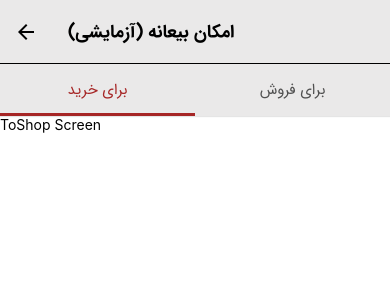
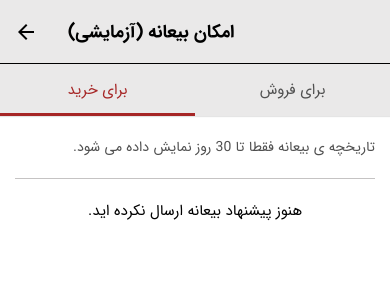
Before and after one commit to mehdisadooni/divar-clone-rn, a React Native app: screen /DepositTopTabs in a window 390 px wide. Shown: the top 300 px of the page. Built offline with nearby package versions, Linux system fonts and the light colour scheme.

Commit message:
complete ToShop screen in Deposit section

```diff
--- a/src/routes/DepositTopTabs.js
+++ b/src/routes/DepositTopTabs.js
@@ -10,7 +10,7 @@ const DepositTopTabs = () => {
     return (
         <Tab.Navigator
             screenOptions={{
-                tabBarInactiveTintColor: colors.drkGray,
+                tabBarInactiveTintColor: colors.darkGray,
                 tabBarActiveTintColor: colors.red,
                 tabBarStyle: {
                     backgroundColor: '#eae9e9',
--- a/src/screens/account/deposit/toShop/index.js
+++ b/src/screens/account/deposit/toShop/index.js
@@ -1,10 +1,16 @@
 import React from "react";
 import {View, Text} from "react-native";
+import {styles} from "./styles";
 
 const ToShop = () => {
     return (
-        <View>
-            <Text>ToShop Screen</Text>
+        <View style={styles.container}>
+            <View style={styles.historyTextContainer}>
+                <Text style={styles.historyText}>تاریخچه ی بیعانه فقطا تا 30 روز نمایش داده می شود.</Text>
+            </View>
+            <View style={styles.emptyDepositContainer}>
+                <Text style={styles.emptyDepositContainerText}>هنوز پیشنهاد بیعانه ارسال نکرده اید.</Text>
+            </View>
         </View>
     )
 }
--- a/src/screens/account/deposit/toShop/styles.js
+++ b/src/screens/account/deposit/toShop/styles.js
@@ -0,0 +1,28 @@
+import {StyleSheet} from "react-native";
+import {colors} from "../../../../utils/colors";
+import {fonts} from "../../../../utils/fonts";
+
+export const styles = StyleSheet.create({
+    container: {
+        paddingHorizontal: 15,
+    },
+    historyTextContainer: {
+        marginVertical: 20,
+        borderBottomWidth: 1,
+        paddingBottom: 20,
+        borderBottomColor: '#c5c3c3'
+    },
+    historyText: {
+        color: colors.darkGray,
+        fontFamily: fonts.iranSans,
+    },
+
+    emptyDepositContainer: {
+        alignItems: 'center'
+    },
+    emptyDepositContainerText: {
+        fontWeight: '300',
+        fontSize: 15,
+        fontFamily: fonts.iranSans,
+    }
+})
--- a/src/utils/colors.js
+++ b/src/utils/colors.js
@@ -2,5 +2,5 @@ export const colors = {
     red: '#a62626',
     lightGray:'#FAFAFA',
     gray:'#6E6E6E',
-    drkGray:'#505050',
+    darkGray:'#505050',
 }
```
